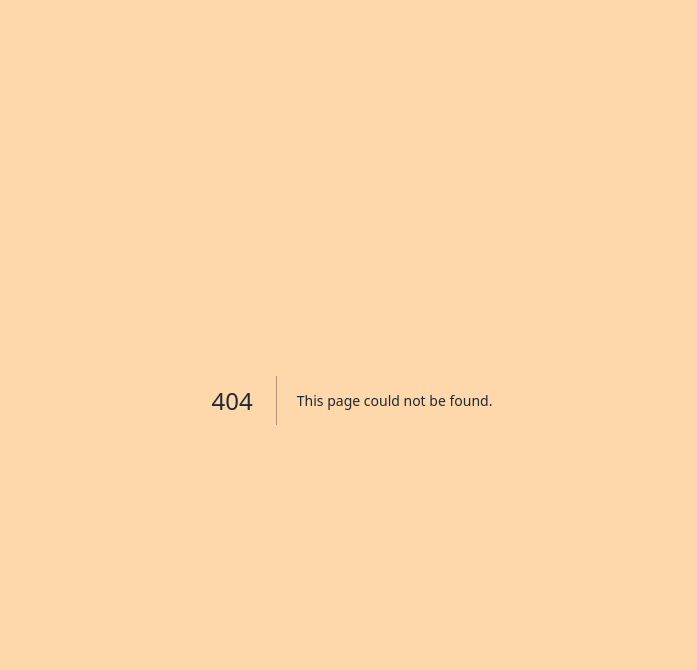
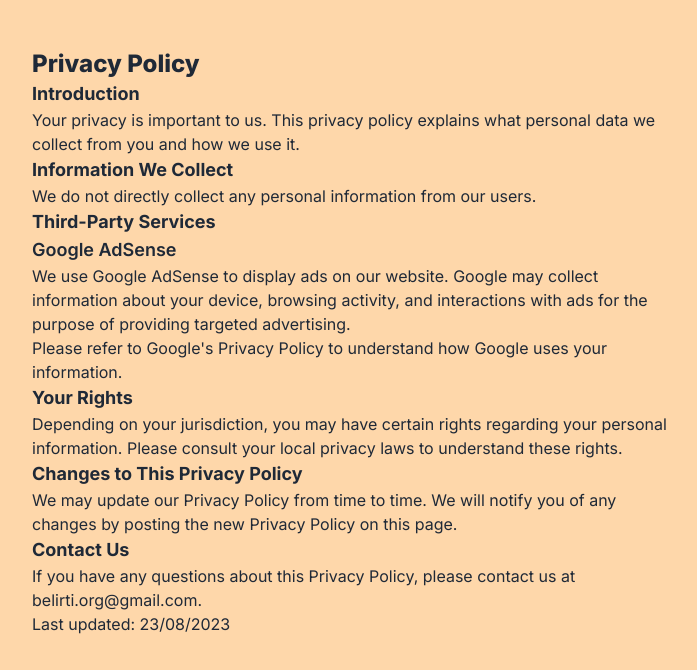
Before and after one commit to serhatandic/evbahcem, a Next.js app: page /privacy-policy in a window 1280 px wide. Before the commit this address had no page. Shown: the top 670 px of the page, without its empty margins (288-985 px from the left). Built offline with nearby package versions, Linux system fonts and the light colour scheme.

Commit message:
add privacy policy page

```diff
--- a/app/page.tsx
+++ b/app/page.tsx
@@ -1,6 +1,7 @@
 import FloatingNavbar from './components/FloatingNavbar';
 import ShortPitch from './components/ShortPitch';
 import DiveInButton from './components/DiveInButton';
+import Link from 'next/link';
 
 export default function Home() {
 	return (
@@ -9,6 +10,11 @@ export default function Home() {
 				<FloatingNavbar />
 				<ShortPitch />
 				<DiveInButton />
+				<div>
+					<h6 className='text-xs absolute bottom-4 self-center'>
+						<Link href='/privacy-policy'>Privacy Policy</Link>
+					</h6>
+				</div>
 			</div>
 		</div>
 	);
--- /dev/null
+++ b/app/privacy-policy/page.jsx
@@ -0,0 +1,68 @@
+const PrivacyPolicy = () => {
+	return (
+		<div className='p-12 md:px-36 lg:px-60 xl:px-80'>
+			<h1 className='font-extrabold text-2xl'>Privacy Policy</h1>
+
+			<h2 className='font-bold text-lg'>Introduction</h2>
+			<p>
+				Your privacy is important to us. This privacy policy explains
+				what personal data we collect from you and how we use it.
+			</p>
+
+			<h2 className='font-bold text-lg'>Information We Collect</h2>
+			<p>
+				We do not directly collect any personal information from our
+				users.
+			</p>
+
+			<h2 className='font-bold text-lg'>Third-Party Services</h2>
+			<h3 className='font-semibold text-lg'>Google AdSense</h3>
+			<p>
+				We use Google AdSense to display ads on our website. Google may
+				collect information about your device, browsing activity, and
+				interactions with ads for the purpose of providing targeted
+				advertising.
+			</p>
+			<p>
+				Please refer to{' '}
+				<a
+					href='https://policies.google.com/technologies/ads'
+					target='_blank'
+					rel='noopener noreferrer'
+				>
+					{/* eslint-disable-next-line react/no-unescaped-entities */}
+					Google's Privacy Policy
+				</a>{' '}
+				to understand how Google uses your information.
+			</p>
+
+			<h2 className='font-bold text-lg'>Your Rights</h2>
+			<p>
+				Depending on your jurisdiction, you may have certain rights
+				regarding your personal information. Please consult your local
+				privacy laws to understand these rights.
+			</p>
+
+			<h2 className='font-bold text-lg'>
+				Changes to This Privacy Policy
+			</h2>
+			<p>
+				We may update our Privacy Policy from time to time. We will
+				notify you of any changes by posting the new Privacy Policy on
+				this page.
+			</p>
+
+			<h2 className='font-bold text-lg'>Contact Us</h2>
+			<p>
+				If you have any questions about this Privacy Policy, please
+				contact us at{' '}
+				<a href='mailto:belirti.org@gmail.com'>belirti.org@gmail.com</a>
+				.
+			</p>
+
+			<p>Last updated: 23/08/2023</p>
+		</div>
+	);
+};
+
+export default PrivacyPolicy;
```
